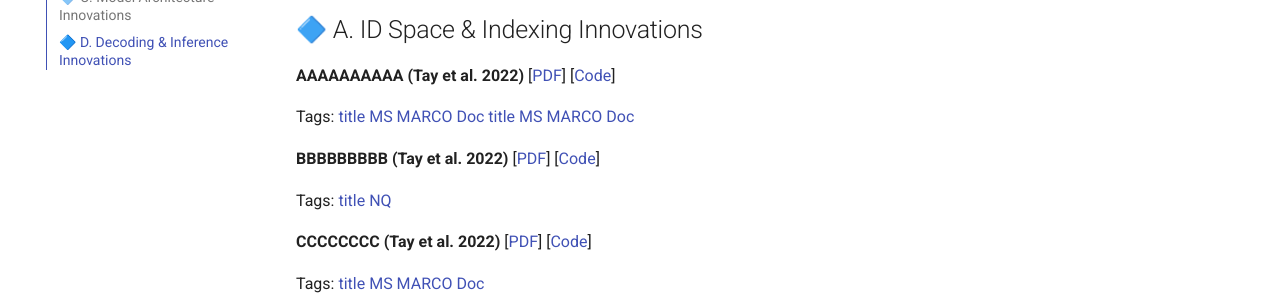
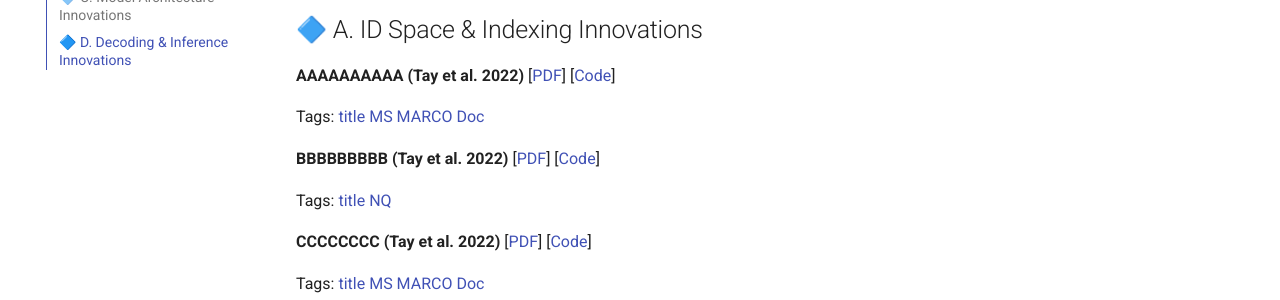
Before and after one commit to GenIR-notes/genir-notes, an MkDocs documentation site: the page built from docs/document_retrieval/papers.md, in a window 1280 px wide and 960 px high. Shown: the part 344-644 px from the top of the window. Built offline with MkDocs 1.6.1 and Material for MkDocs 9.7.7, drawn with Linux system fonts in a browser that asks for light colours.

Commit message:
Update papers.md

```diff
--- a/docs/document_retrieval/papers.md
+++ b/docs/document_retrieval/papers.md
@@ -22,8 +22,7 @@ To keep the page compact, each paper is listed using lightweight formatting (bol
     Tags:
    <a class="paper-tag" data-tag="title" href="?tag=title">title</a>
   <a class="paper-tag" data-tag="ms-marco-doc" href="?tag=ms-marco-doc">MS MARCO Doc</a>
-   <a class="paper-tag" data-tag="title">title</a>
-<a class="paper-tag" data-tag="ms-marco-doc">MS MARCO Doc</a>
+
   </p>
 </div>
 
```
